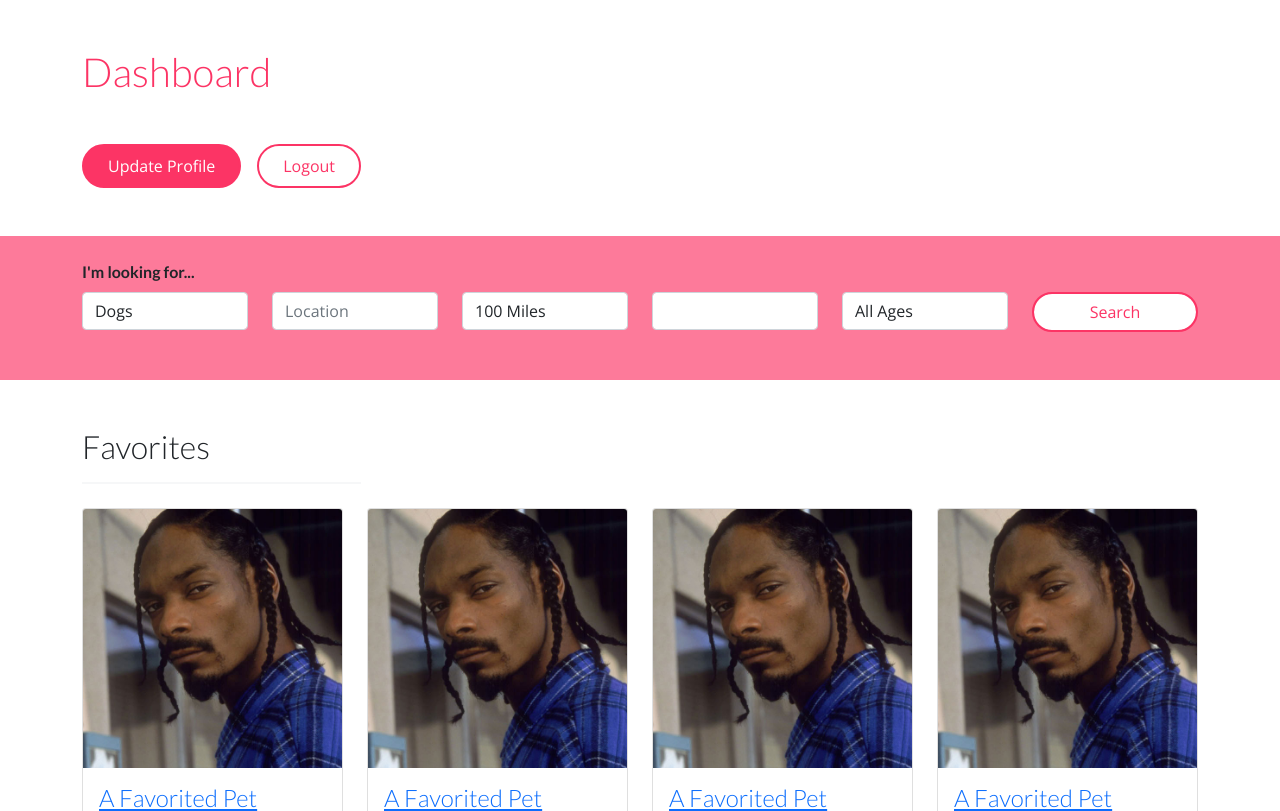
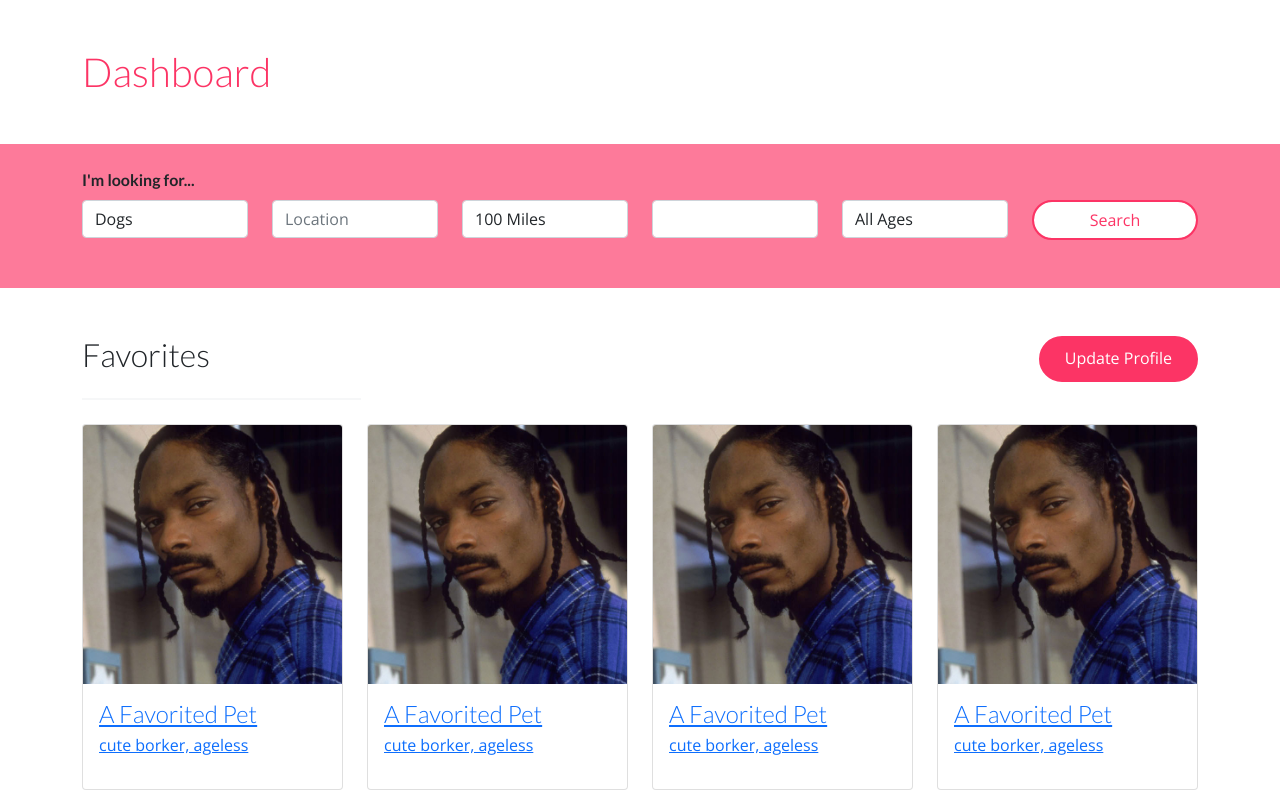
Before and after one commit to melmai/pixapets, a Flask app: template templates/dashboard.html in a window 1280 px wide. Shown: the part 71-882 px from the top of the page. Run offline with Flask 3, Linux system fonts and the light colour scheme; the template is opened without the code that fills it: values that come from a table or form of the project are taken from there, others are empty.

Commit message:
moves update profile button on dashboard

```diff
--- a/templates/dashboard.html
+++ b/templates/dashboard.html
@@ -10,17 +10,6 @@
 
 <div class="container">
   <h1 class="my-5 pink-title">Dashboard</h1>
-</div>
-
-<div class="container">
-  <ul class="nav user-links nav-pills">
-    <li class="nav-item d-flex align-items-center me-3">
-      <a href="/profile/{{ user.id }}" class="nav-link rounded-pill active px-4">Update Profile</a>
-    </li>
-    <li class="nav-item d-flex align-items-center">
-      <a href="{{ url_for('logout') }}" class="nav-link rounded-pill px-4">Logout</a>
-    </li>
-  </ul>
 </div>
 
 <section class="search-filter pt-4 pb-5 my-5">
@@ -55,9 +44,13 @@
     </form>
 </section>
 
-<div class="container">
-  <h2 class="mt-5">Favorites</h2>
-  <hr class="border-2 border-top w-25">
+<div class="container mt-5">
+  <div class="d-flex justify-content-between nav-item">
+    <h2>Favorites</h2>
+    <a href="/profile/{{ user.id }}" class="nav-link rounded-pill active px-4">Update Profile</a>
+</div>
+<hr class="border-2 border-top w-25">
+
 </div>
 
 <!-- Cards of Favorite Pets -->
```
